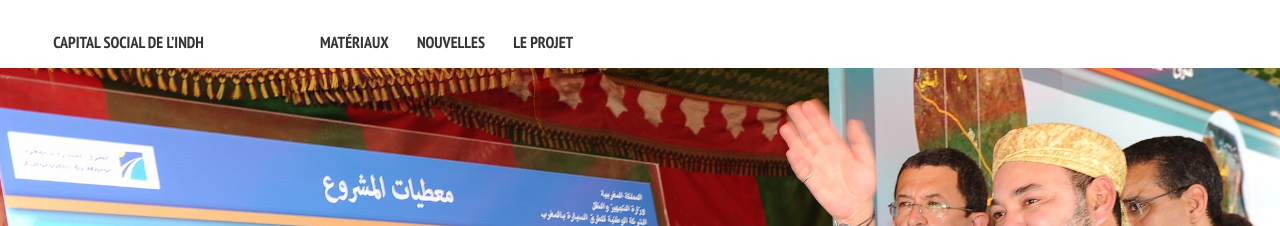
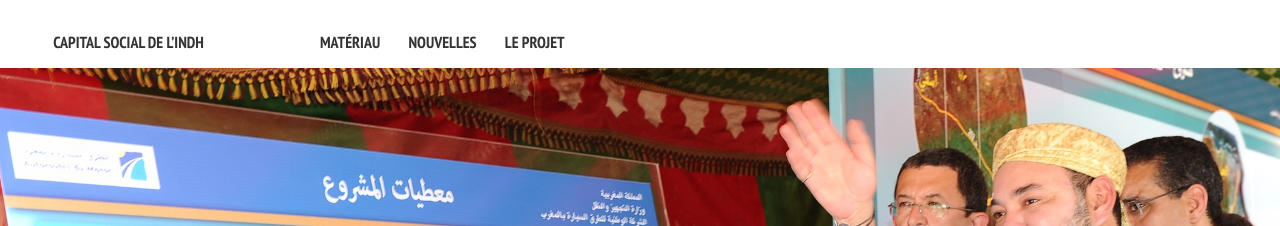
Before and after one commit to bquast/ondh, a Jekyll site: the page built from index.md, in a window 1280 px wide. Shown: the top 226 px of the page. Built offline with Jekyll 4.4.1, drawn with Linux system fonts in a browser that asks for light colours; nearby versions of some CDN libraries.

Commit message:
fix materiau

```diff
--- a/_data/navigation.yml
+++ b/_data/navigation.yml
@@ -1,6 +1,6 @@
 # Site navigation links
 
-- title: matériaux
+- title: matériau
   url: /materiau
 
 - title: nouvelles
```
